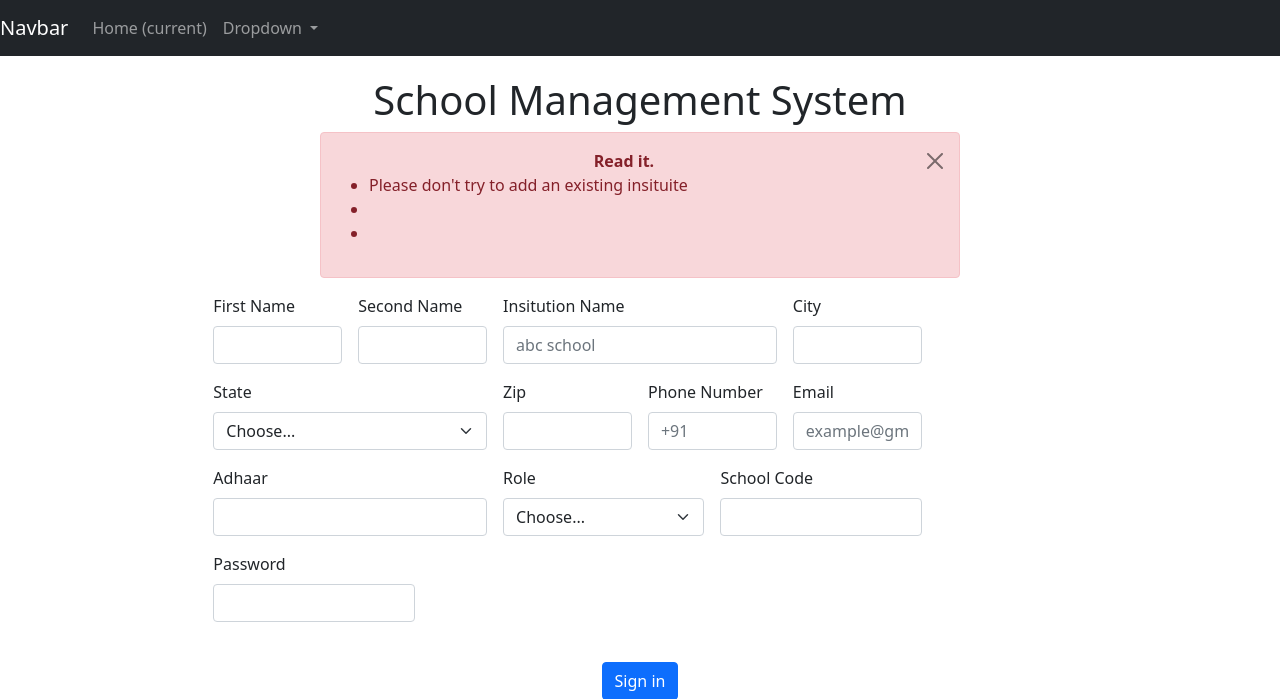
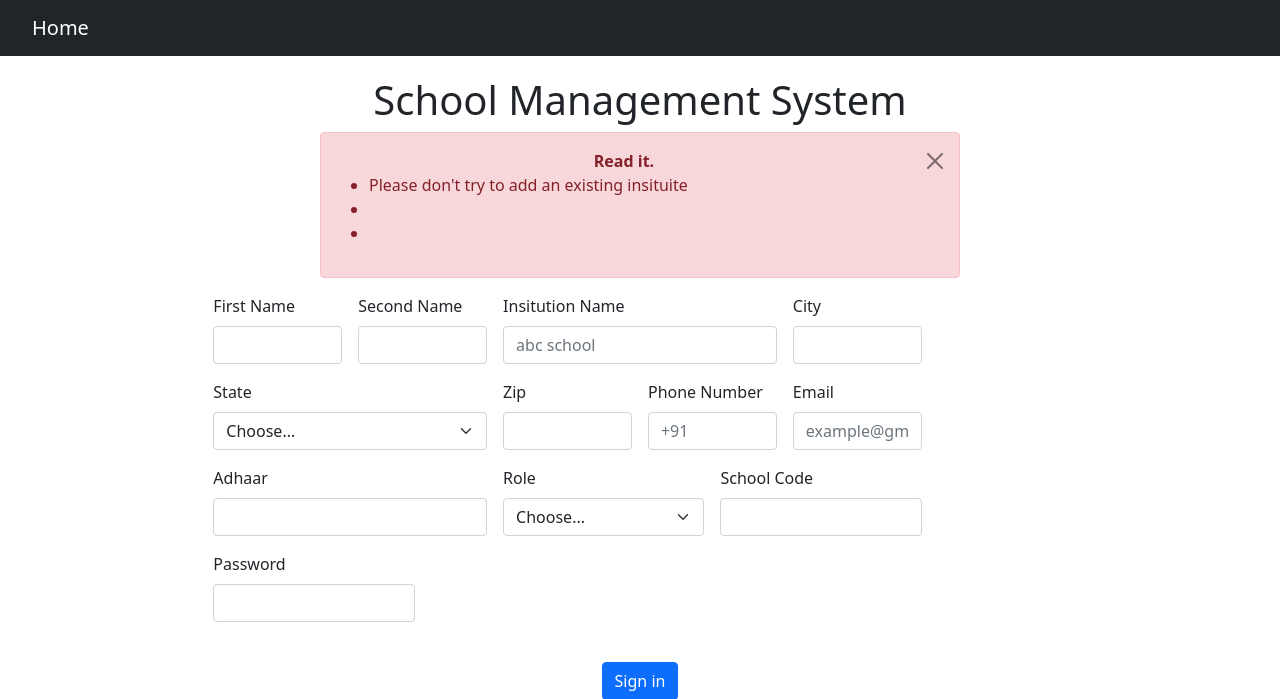
Before and after one commit to ArshErgon/School-Management-System, a Django app: page /user/new-user/ in a window 1280 px wide. Shown: the top 699 px of the page. Run offline with Django 3.2, Linux system fonts and the light colour scheme.

Commit message:
complete

```diff
--- a/templates/base.html
+++ b/templates/base.html
@@ -9,31 +9,27 @@
 <link href="https://cdn.jsdelivr.net/npm/bootstrap@5.1.3/dist/css/bootstrap.min.css" rel="stylesheet" integrity="sha384-1BmE4kWBq78iYhFldvKuhfTAU6auU8tT94WrHftjDbrCEXSU1oBoqyl2QvZ6jIW3" crossorigin="anonymous"/>
     </head>
     <body>
+
+      <div class="">
         <nav class="navbar navbar-expand-lg navbar-dark bg-dark">
+          <a class="navbar-brand" href="{% url 'students:index' %}" style="margin-left:2pc;">Home</a>
+          {% if request.user.is_authenticated %}<a class="navbar-brand" href="{% url 'students:all_display'%}" style="margin-left:2pc;">Students</a>
+          <a class="navbar-brand" href="{% url 'students:searchStudent'%}" style="margin-left:2pc;">Search</a>
+          {% endif %}
+        </nav>
+      </div>
+
+{% comment %}
+        <nav class="navbar navbar-light bg-light">
             <a class="navbar-brand" href="{% url 'students:index' %}">Navbar</a>
-            <button class="navbar-toggler" type="button" data-toggle="collapse" data-target="#navbarSupportedContent" aria-controls="navbarSupportedContent" aria-expanded="false" aria-label="Toggle navigation">
-              <span class="navbar-toggler-icon"></span>
             </button>
 
-            <div class="collapse navbar-collapse" id="navbarSupportedContent">
-              <ul class="navbar-nav mr-auto">
-                <li class="nav-item active">
-                  <a class="nav-link" href="#">Home <span class="sr-only">(current)</span></a>
-                </li>
-                <li class="nav-item dropdown">
-                  <a class="nav-link dropdown-toggle" href="#" id="navbarDropdown" role="button" data-toggle="dropdown" aria-haspopup="true" aria-expanded="false">
-                    Dropdown
-                  </a>
-                  <div class="dropdown-menu" aria-labelledby="navbarDropdown">
-                    <a class="dropdown-item" href="#">Action</a>
-                    <a class="dropdown-item" href="#">Another action</a>
-                    <div class="dropdown-divider"></div>
-                    <a class="dropdown-item" href="#">Something else here</a>
-                  </div>
+              <ul class="navbar-nav">
+                <li class="nav-item">
+                  <a class="nav-link" href="#" style="float:left;">Home</a>
                 </li>
               </ul>
-            </div>
-          </nav>
+          </nav> {% endcomment %}
 {% block content %}
 
 {% endblock %}
```
